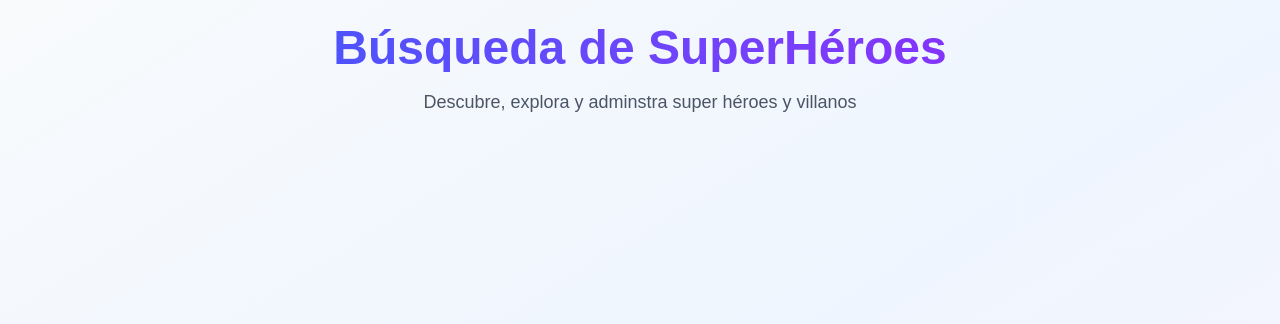
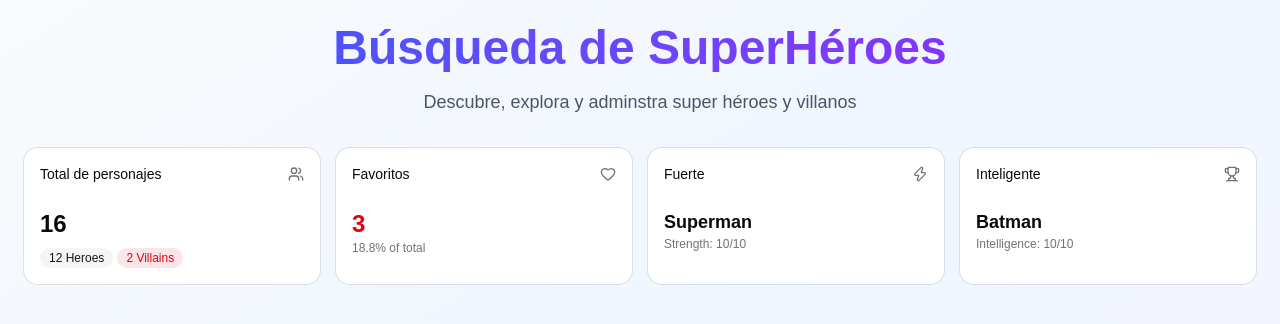
Before and after one commit to joellarramendia/heroes-app, a React (Vite) app: page /search in a window 1280 px wide. Shown: the top 324 px of the page. Built offline with nearby package versions, Linux system fonts and the light colour scheme.

Commit message:
feat: implement HeroStatCard component and integrate it into HeroStats for enhanced character statistics display

```diff
--- /dev/null
+++ b/src/heroes/components/HeroStatCard.tsx
@@ -0,0 +1,21 @@
+import { Card, CardHeader, CardTitle, CardContent } from "@/components/ui/card"
+import type { PropsWithChildren } from "react"
+
+interface Props extends PropsWithChildren {
+    title: string
+    icon: React.ReactNode
+}
+
+export const HeroStatCard = ({ title, icon, children }: Props) => {
+    return (
+        <Card>
+            <CardHeader className="flex flex-row items-center justify-between space-y-0 pb-2">
+                <CardTitle className="text-sm font-medium">{title}</CardTitle>
+                {icon}
+            </CardHeader>
+            <CardContent>
+                {children}
+            </CardContent>
+        </Card>
+    )
+}
--- /dev/null
+++ b/src/heroes/components/HeroStats.tsx
@@ -0,0 +1,51 @@
+import { Badge } from "@/components/ui/badge"
+import { Heart, Trophy, Users, Zap } from "lucide-react"
+import { HeroStatCard } from "./HeroStatCard"
+
+export const HeroStats = () => {
+    return (
+        <div className="grid grid-cols-2 md:grid-cols-4 gap-4 mb-8">
+
+
+            <HeroStatCard
+                title="Total de personajes"
+                icon={<Users className="h-4 w-4 text-muted-foreground" />}
+            >
+                <div className="text-2xl font-bold">16</div>
+                <div className="flex gap-1 mt-2">
+                    <Badge variant="secondary" className="text-xs">
+                        12 Heroes
+                    </Badge>
+                    <Badge variant="destructive" className="text-xs">
+                        2 Villains
+                    </Badge>
+                </div>
+            </HeroStatCard>
+
+            <HeroStatCard
+                title="Favoritos"
+                icon={<Heart className="h-4 w-4 text-muted-foreground" />}
+            >
+                <div className="text-2xl font-bold text-red-600">3</div>
+                <p className="text-xs text-muted-foreground">18.8% of total</p>
+            </HeroStatCard>
+
+            <HeroStatCard
+                title="Fuerte"
+                icon={<Zap className="h-4 w-4 text-muted-foreground" />}
+            >
+                <div className="text-lg font-bold">Superman</div>
+                <p className="text-xs text-muted-foreground">Strength: 10/10</p>
+            </HeroStatCard>
+
+            <HeroStatCard
+                title="Inteligente"
+                icon={<Trophy className="h-4 w-4 text-muted-foreground" />}
+            >
+                <div className="text-lg font-bold">Batman</div>
+                <p className="text-xs text-muted-foreground">Intelligence: 10/10</p>
+            </HeroStatCard>
+
+        </div>
+    )
+}
--- a/src/heroes/pages/home/HomePage.tsx
+++ b/src/heroes/pages/home/HomePage.tsx
@@ -23,67 +23,17 @@ import { Card, CardContent, CardHeader, CardTitle } from "@/components/ui/card"
 import { Progress } from "@/components/ui/progress"
 import { Tabs, TabsList, TabsTrigger } from "@/components/ui/tabs"
 import { CustomJumbotron } from "@/components/custom/CustomJumbotron"
+import { HeroStats } from "@/heroes/components/HeroStats"
 
 export const HomePage = () => {
   return (
     <>
       <>
         {/* Header */}
-        <CustomJumbotron title="Universo de SuperHéroes" description="Descubre, explora y adminstra super héroes y villanos"/>
+        <CustomJumbotron title="Universo de SuperHéroes" description="Descubre, explora y adminstra super héroes y villanos" />
 
         {/* Stats Dashboard */}
-        <div className="grid grid-cols-2 md:grid-cols-4 gap-4 mb-8">
-          <Card>
-            <CardHeader className="flex flex-row items-center justify-between space-y-0 pb-2">
-              <CardTitle className="text-sm font-medium">Total Characters</CardTitle>
-              <Users className="h-4 w-4 text-muted-foreground" />
-            </CardHeader>
-            <CardContent>
-              <div className="text-2xl font-bold">16</div>
-              <div className="flex gap-1 mt-2">
-                <Badge variant="secondary" className="text-xs">
-                  12 Heroes
-                </Badge>
-                <Badge variant="destructive" className="text-xs">
-                  2 Villains
-                </Badge>
-              </div>
-            </CardContent>
-          </Card>
-
-          <Card>
-            <CardHeader className="flex flex-row items-center justify-between space-y-0 pb-2">
-              <CardTitle className="text-sm font-medium">Favorites</CardTitle>
-              <Heart className="h-4 w-4 text-muted-foreground" />
-            </CardHeader>
-            <CardContent>
-              <div className="text-2xl font-bold text-red-600">3</div>
-              <p className="text-xs text-muted-foreground">18.8% of total</p>
-            </CardContent>
-          </Card>
-
-          <Card>
-            <CardHeader className="flex flex-row items-center justify-between space-y-0 pb-2">
-              <CardTitle className="text-sm font-medium">Strongest</CardTitle>
-              <Zap className="h-4 w-4 text-muted-foreground" />
-            </CardHeader>
-            <CardContent>
-              <div className="text-lg font-bold">Superman</div>
-              <p className="text-xs text-muted-foreground">Strength: 10/10</p>
-            </CardContent>
-          </Card>
-
-          <Card>
-            <CardHeader className="flex flex-row items-center justify-between space-y-0 pb-2">
-              <CardTitle className="text-sm font-medium">Smartest</CardTitle>
-              <Trophy className="h-4 w-4 text-muted-foreground" />
-            </CardHeader>
-            <CardContent>
-              <div className="text-lg font-bold">Batman</div>
-              <p className="text-xs text-muted-foreground">Intelligence: 10/10</p>
-            </CardContent>
-          </Card>
-        </div>
+        <HeroStats />
 
         {/* Controls */}
         <div className="flex flex-col lg:flex-row gap-4 mb-8">
--- a/src/heroes/pages/search/SearchPage.tsx
+++ b/src/heroes/pages/search/SearchPage.tsx
@@ -1,9 +1,13 @@
 import { CustomJumbotron } from "@/components/custom/CustomJumbotron"
+import { HeroStats } from "@/heroes/components/HeroStats"
 
 export const SearchPage = () => {
   return (
     <>
       <CustomJumbotron title="Búsqueda de SuperHéroes" description="Descubre, explora y adminstra super héroes y villanos" />
+
+      {/* Stats Dashboard */}
+      <HeroStats />
     </>
   )
 }
```
